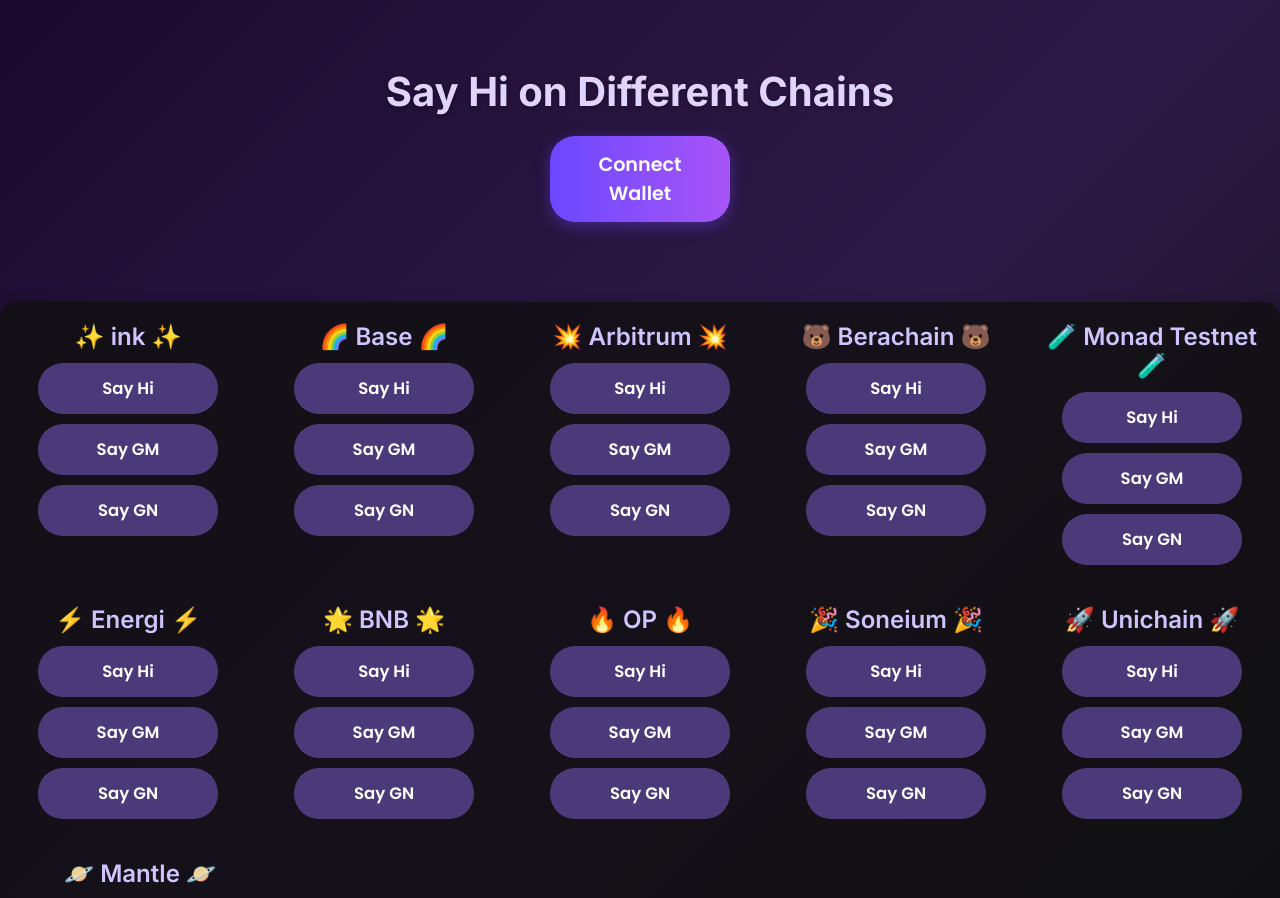
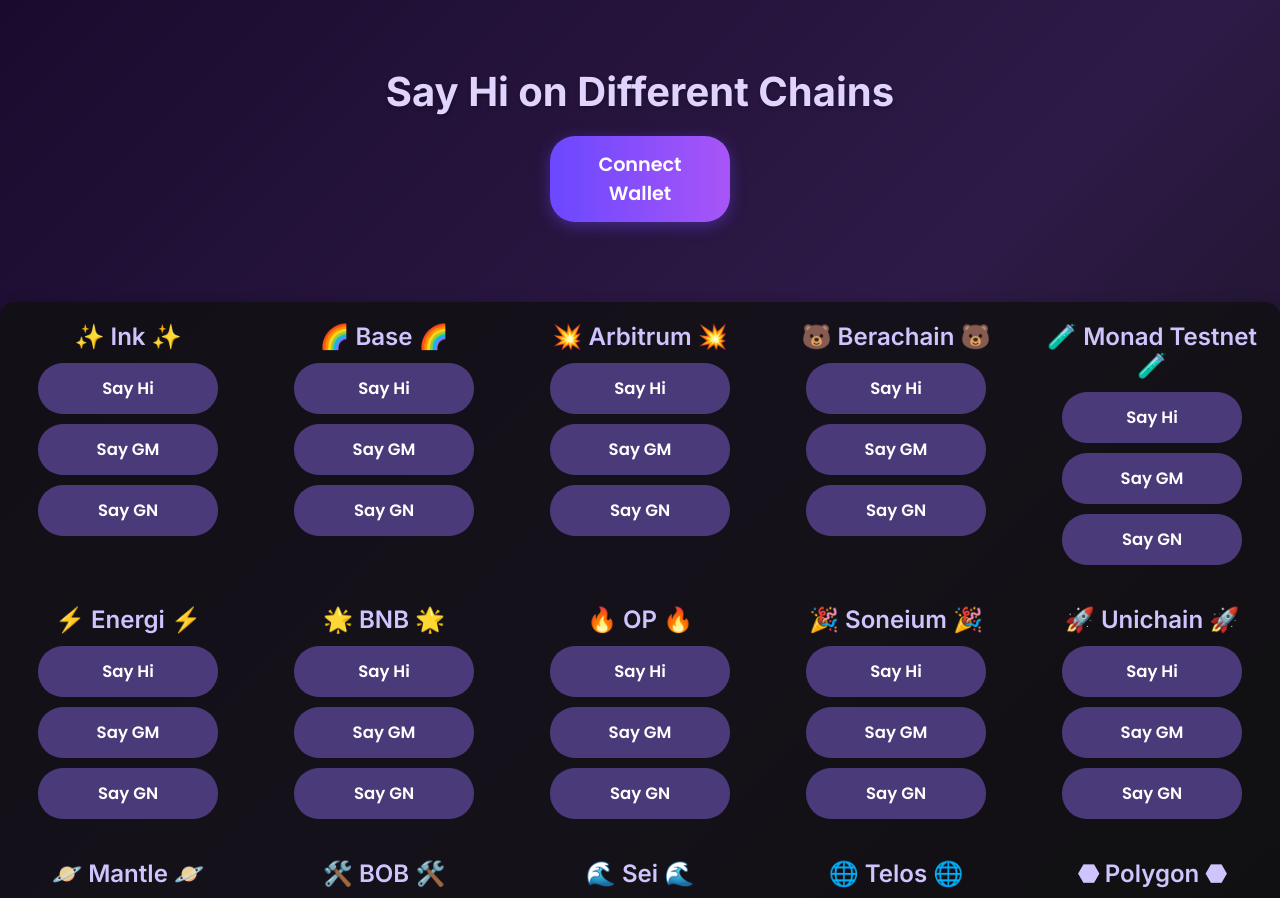
Before and after one commit to 0xliquidated/sayhi, a React (Vite) app: page / in a window 1280 px wide. Shown: the top 898 px of the page. Built offline with nearby package versions, Linux system fonts and the light colour scheme.

Commit message:
Added third row with Mantle, BOB, Sei, Telos, and Polygon

```diff
--- a/src/App.jsx
+++ b/src/App.jsx
@@ -16,6 +16,10 @@
   soneium: "🎉",
   unichain: "🚀",
   mantle: "🪐",
+  bob: "🛠️",      // Emoji for BOB (tools, since it’s "Build on Bitcoin")
+  sei: "🌊",      // Emoji for Sei (wave, for its fast "Pacific" chain)
+  telos: "🌐",    // Emoji for Telos (globe, for its network focus)
+  polygon: "⬣",   // Emoji for Polygon (geometric shape)
 };
 
 // Block explorer URLs for each chain
@@ -31,6 +35,10 @@
   soneium: "https://soneium.blockscout.com/",
   unichain: "https://unichain.blockscout.com/",
   mantle: "https://mantlescan.xyz/tx/",
+  bob: "https://explorer.gobob.xyz/tx/",         // Added /tx/ for consistency
+  sei: "https://seitrace.com/tx/?chain=pacific-1", // Added /tx/ for consistency
+  telos: "https://www.teloscan.io/tx/",          // Added /tx/ for consistency
+  polygon: "https://polygonscan.com/tx/",        // Added /tx/ for consistency
 };
 
 // Updated ABI for all chains
@@ -135,61 +143,21 @@
 ];
 
 const chains = {
-  ink: {
-    chainId: 57073,
-    address: "0xaAeb1abf363615E8676EAB48f5d08E3FCE70dBe0",
-    abi: contractABI,
-  },
-  base: {
-    chainId: 8453,
-    address: "0xc7C32Af9cE7dB3e06638761ee6691AD95419a69C",
-    abi: contractABI,
-  },
-  arbitrum: {
-    chainId: 42161,
-    address: "0xC738E5886706C58E73eaa28a8e9Ed631F8868331",
-    abi: contractABI,
-  },
-  berachain: {
-    chainId: 80094,
-    address: "0x616e666f49C2651A1028f774c9f4fF4C27524Dc5",
-    abi: contractABI,
-  },
-  monad: {
-    chainId: 10143,
-    address: "0xb73460E7e22D5544cbA51C7A33ecFAB46bf9de27",
-    abi: contractABI,
-  },
-  energi: {
-    chainId: 39797,
-    address: "0x4d4Ff1Cb8c75A69E2583D5A1183b2b23F318ed15",
-    abi: contractABI,
-  },
-  bnb: {
-    chainId: 56,
-    address: "0x6fbe16D026Cda317507D426Fc4C28CE3b3A8f93A",
-    abi: contractABI,
-  },
-  op: {
-    chainId: 10,
-    address: "0x39b1c43Da4840877c0cDfc2Afc854952c27F28B3",
-    abi: contractABI,
-  },
-  soneium: {
-    chainId: 1868,
-    address: "0x52301b0437E168f0af1d8b13fF578F2cbC357CdF",
-    abi: contractABI,
-  },
-  unichain: {
-    chainId: 130,
-    address: "0xDb028404288330CDC7641add7531ed495b5dAFab",
-    abi: contractABI,
-  },
-  mantle: {
-    chainId: 5000,
-    address: "0xfC2444c375499330cA99CDc54fD7866c23768299",
-    abi: contractABI,
-  },
+  ink: { chainId: 57073, address: "0xaAeb1abf363615E8676EAB48f5d08E3FCE70dBe0", abi: contractABI },
+  base: { chainId: 8453, address: "0xc7C32Af9cE7dB3e06638761ee6691AD95419a69C", abi: contractABI },
+  arbitrum: { chainId: 42161, address: "0xC738E5886706C58E73eaa28a8e9Ed631F8868331", abi: contractABI },
+  berachain: { chainId: 80094, address: "0x616e666f49C2651A1028f774c9f4fF4C27524Dc5", abi: contractABI },
+  monad: { chainId: 10143, address: "0xb73460E7e22D5544cbA51C7A33ecFAB46bf9de27", abi: contractABI },
+  energi: { chainId: 39797, address: "0x4d4Ff1Cb8c75A69E2583D5A1183b2b23F318ed15", abi: contractABI },
+  bnb: { chainId: 56, address: "0x6fbe16D026Cda317507D426Fc4C28CE3b3A8f93A", abi: contractABI },
+  op: { chainId: 10, address: "0x39b1c43Da4840877c0cDfc2Afc854952c27F28B3", abi: contractABI },
+  soneium: { chainId: 1868, address: "0x52301b0437E168f0af1d8b13fF578F2cbC357CdF", abi: contractABI },
+  unichain: { chainId: 130, address: "0xDb028404288330CDC7641add7531ed495b5dAFab", abi: contractABI },
+  mantle: { chainId: 5000, address: "0xfC2444c375499330cA99CDc54fD7866c23768299", abi: contractABI },
+  bob: { chainId: 60808, address: "0x704D2431dE69f72D238B8AD1014901636eD0AF3D", abi: contractABI },
+  sei: { chainId: 1329, address: "0x710593070a91C52786A111a26AD6436B846cc561", abi: contractABI },
+  telos: { chainId: 40, address: "0x899C8D339CcABa7C1260453419e8a661f1df5F2C", abi: contractABI },
+  polygon: { chainId: 137, address: "0x252294F81C909c90291e002e95894DdF020ca2d5", abi: contractABI },
 };
 
 // Error Boundary Component to catch rendering errors
@@ -247,7 +215,7 @@
 
       // Verify the current chain after switching
       const provider = new ethers.providers.Web3Provider(window.ethereum);
-      const network = await provider.getNetwork(); // Fixed: removed "pulse"
+      const network = await provider.getNetwork(); // Fixed typo
       console.log(`Current network after switch:`, network);
       if (network.chainId !== chain.chainId) {
         throw new Error(`Failed to switch to ${chainKey}. Current chain ID: ${network.chainId}`);
@@ -289,7 +257,15 @@
               ? "Soneium"
               : chainKey === "unichain"
               ? "Unichain"
-              : "Mantle"
+              : chainKey === "mantle"
+              ? "Mantle"
+              : chainKey === "bob"
+              ? "BOB"
+              : chainKey === "sei"
+              ? "Sei"
+              : chainKey === "telos"
+              ? "Telos"
+              : "Polygon"
           } (Chain ID: ${chains[chainKey].chainId}) is not recognized by Rabby Wallet. Please ensure Rabby Wallet is up to date and supports this chain.`
         );
       } else if (err.message.includes("insufficient funds")) {
@@ -315,7 +291,15 @@
               ? "Soneium"
               : chainKey === "unichain"
               ? "Unichain"
-              : "Mantle"
+              : chainKey === "mantle"
+              ? "Mantle"
+              : chainKey === "bob"
+              ? "BOB"
+              : chainKey === "sei"
+              ? "Sei"
+              : chainKey === "telos"
+              ? "Telos"
+              : "Polygon"
           }. Please add ${chainKey === "berachain" ? "BERA" : "ETH"} to your wallet.`
         );
       } else if (err.message.includes("call revert exception")) {
@@ -341,7 +325,15 @@
               ? "Soneium"
               : chainKey === "unichain"
               ? "Unichain"
-              : "Mantle"
+              : chainKey === "mantle"
+              ? "Mantle"
+              : chainKey === "bob"
+              ? "BOB"
+              : chainKey === "sei"
+              ? "Sei"
+              : chainKey === "telos"
+              ? "Telos"
+              : "Polygon"
           }.`
         );
       } else {
@@ -358,7 +350,7 @@
         <h2>
           {matchingEmoji}{" "}
           {chainKey === "ink"
-            ? "ink"
+            ? "Ink"
             : chainKey === "base"
             ? "Base"
             : chainKey === "arbitrum"
@@ -377,7 +369,15 @@
             ? "Soneium"
             : chainKey === "unichain"
             ? "Unichain"
-            : "Mantle"
+            : chainKey === "mantle"
+            ? "Mantle"
+            : chainKey === "bob"
+            ? "BOB"
+            : chainKey === "sei"
+            ? "Sei"
+            : chainKey === "telos"
+            ? "Telos"
+            : "Polygon"
           }{" "}
           {matchingEmoji}
         </h2>
@@ -485,6 +485,10 @@
           </div>
           <div className="chains-row">
             <SayHiButton chainKey="mantle" signer={signer} onSuccess={handleSuccess} />
+            <SayHiButton chainKey="bob" signer={signer} onSuccess={handleSuccess} />
+            <SayHiButton chainKey="sei" signer={signer} onSuccess={handleSuccess} />
+            <SayHiButton chainKey="telos" signer={signer} onSuccess={handleSuccess} />
+            <SayHiButton chainKey="polygon" signer={signer} onSuccess={handleSuccess} />
           </div>
         </div>
 
```
